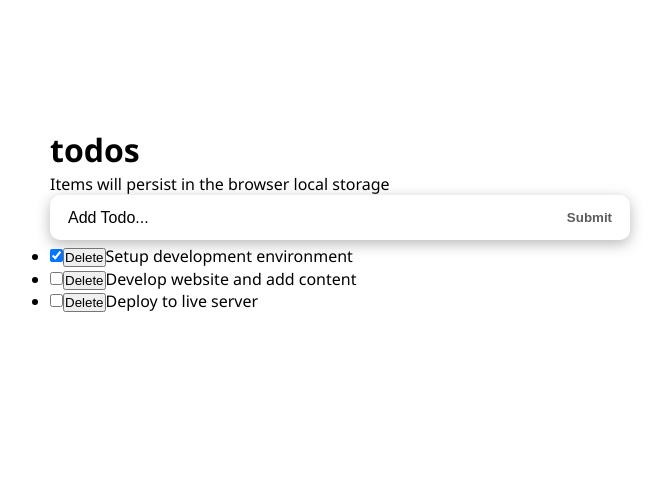
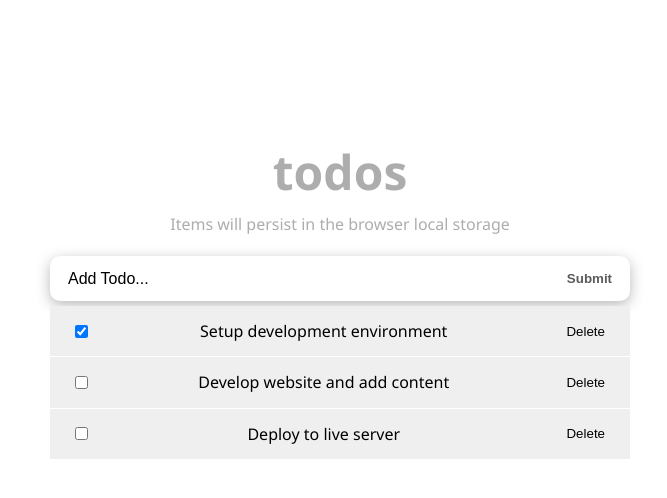
Before and after one commit to Matthieu96Code/react-todo-app, a React (Vite) app: page / in a window 1280 px wide. Shown: the top 498 px of the page, without its empty margins (300-967 px from the left). Built offline with nearby package versions, Linux system fonts and the light colour scheme.

Commit message:
css module for hedear and item

```diff
--- a/src/components/Header.jsx
+++ b/src/components/Header.jsx
@@ -1,6 +1,15 @@
+import styles from '@/styles/Header.module.css';
+
 const Header = () => {
+  const headerStyle = {
+    padding: '20px 0',
+    lineHeight: '1.5em',
+    color: '#aeadad',
+    textAlign: 'center',
+  };
+
   return (
-    <header>
+    <header style={headerStyle} className={styles.header}>
       <h1>todos</h1>
       <p>Items will persist in the browser local storage</p>
     </header>
--- a/src/components/TodoItem.jsx
+++ b/src/components/TodoItem.jsx
@@ -1,3 +1,5 @@
+import styles from '@/styles/TodoItem.module.css';
+
 const TodoItem = ({ itemProp, setTodos, delTodo }) => {
 
   const handleChange = (id) => {
@@ -15,7 +17,8 @@
   };
 
   return (
-    <li>
+    <li className={styles.item}>
+      <div className={styles.content}>
         <input
           type="checkbox"
           checked={itemProp.completed}
@@ -23,6 +26,7 @@
         />
         <button onClick={() => delTodo(itemProp.id)}>Delete</button>
         {itemProp.title}
+      </div>
     </li>
   );
 };
--- /dev/null
+++ b/src/styles/Header.module.css
@@ -0,0 +1,8 @@
+.header h1 {
+  font-size: 3rem;
+  font-weight: 600;
+  margin-bottom: 1rem;
+  line-height: 1em;
+  text-transform: lowercase;
+  text-align: center;
+}
--- /dev/null
+++ b/src/styles/TodoItem.module.css
@@ -0,0 +1,26 @@
+.item {
+  font-size: 1rem;
+  list-style-type: none;
+  padding: 14px 25px;
+  border-bottom: 1px solid #fff;
+  background: #f0efef;
+}
+.content {
+  display: flex;
+  justify-content: space-between;
+  align-items: center;
+  gap: 1rem;
+}
+.content span {
+  flex: 1;
+  order: 1;
+}
+.content button {
+  cursor: pointer;
+  background: transparent;
+  order: 2;
+  outline: none;
+  outline: none;
+  border: none;
+  margin-left: 7px;
+}
```
Lines whose indentation alone changed are shown as unchanged.
